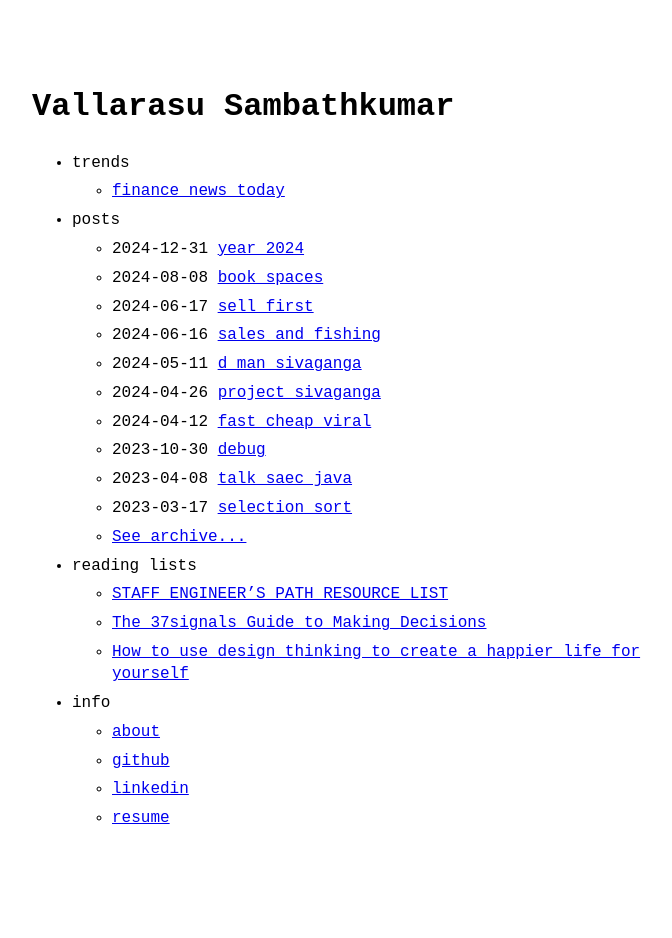
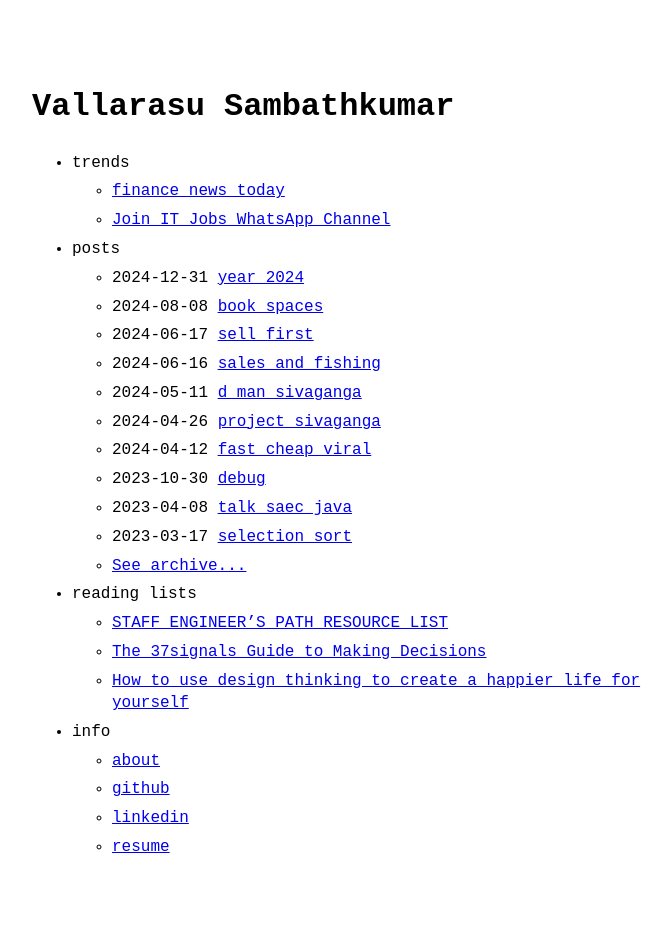
Before and after one commit to VallarasuS/Vallarasu.in, a Jekyll site: the page built from docs/index.md, in a window 1280 px wide. Shown: the whole page, without its empty margins (288-960 px from the left). Built offline with Jekyll 4.4.1, drawn with Linux system fonts in a browser that asks for light colours; before the commit the page ends 910 px from its top, so only the background shows below that.

Commit message:
Update menu.yml

```diff
--- a/docs/_data/menu.yml
+++ b/docs/_data/menu.yml
@@ -4,6 +4,8 @@ entries:
     entries:
       - title: finance news today
         url: finance
+      - title: Join IT Jobs WhatsApp Channel
+        url: https://www.whatsapp.com/channel/0029VaFReapFnSzFj4txau0d
 
   - title: posts
     post_list:
```
